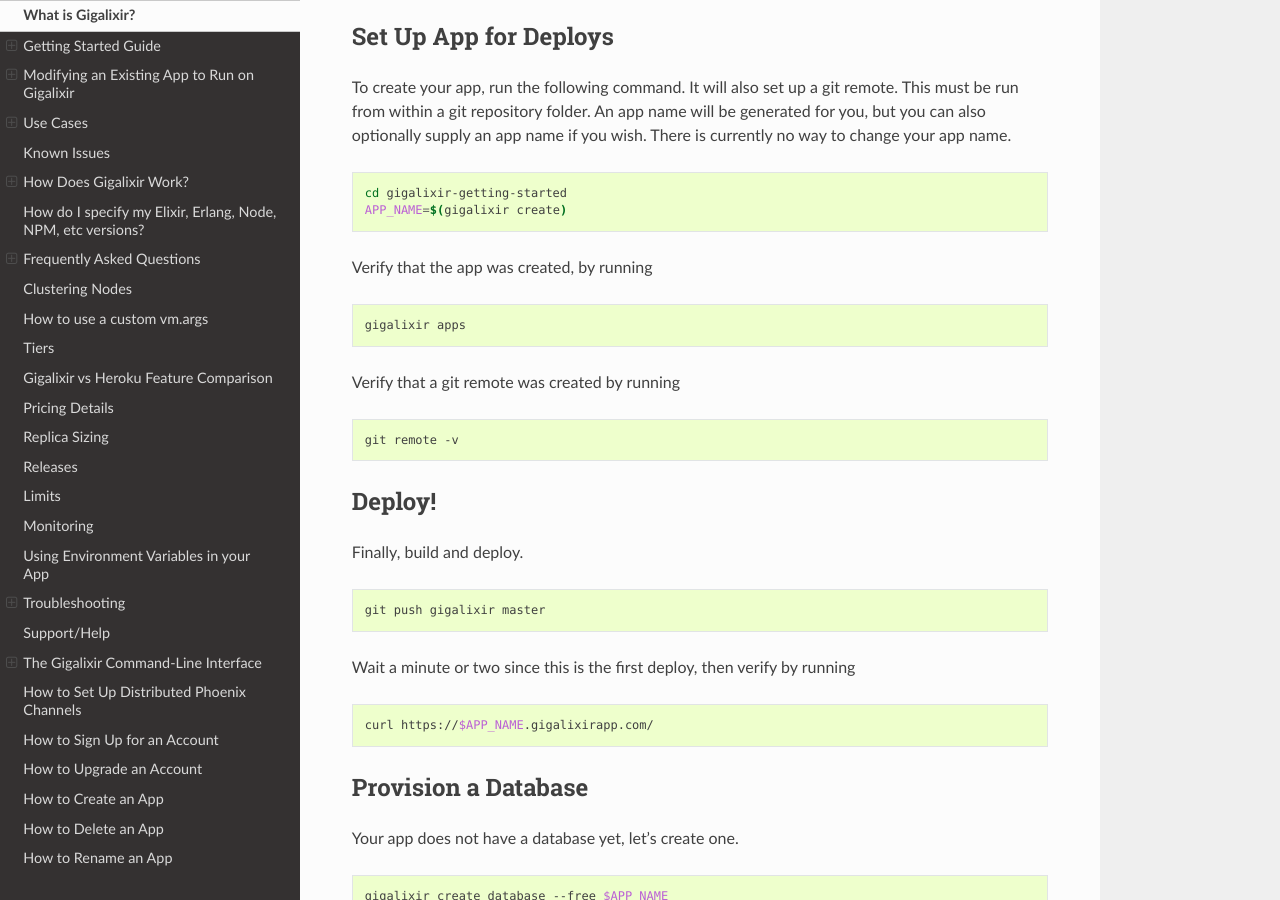
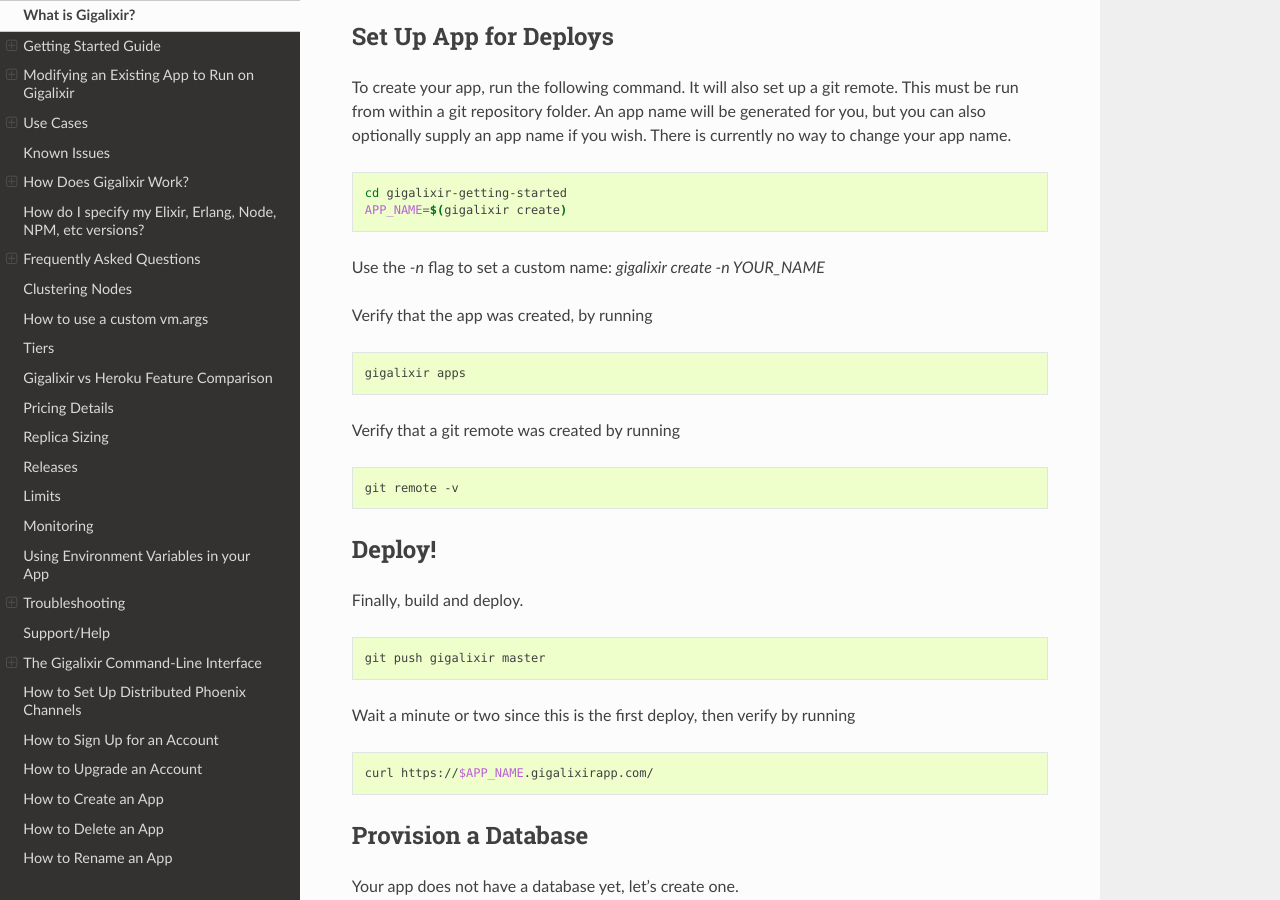
Before and after one commit to gigalixir/gigalixir-cli, a Sphinx documentation site: the page built from docs/source/main.rst, in a window 1280 px wide and 900 px high, scrolled down 2073 px. Built offline with Sphinx 7.4.7 and the Read the Docs theme 2.0.0, drawn with Linux system fonts in a browser that asks for light colours.

Commit message:
Update main.rst
 * Add a note on setting a custom app name

```diff
--- a/docs/source/main.rst
+++ b/docs/source/main.rst
@@ -103,6 +103,8 @@ Set Up App for Deploys
 
     cd gigalixir-getting-started
     APP_NAME=$(gigalixir create)
+
+Use the `-n` flag to set a custom name: `gigalixir create -n YOUR_NAME`
 
 Verify that the app was created, by running
 
```
